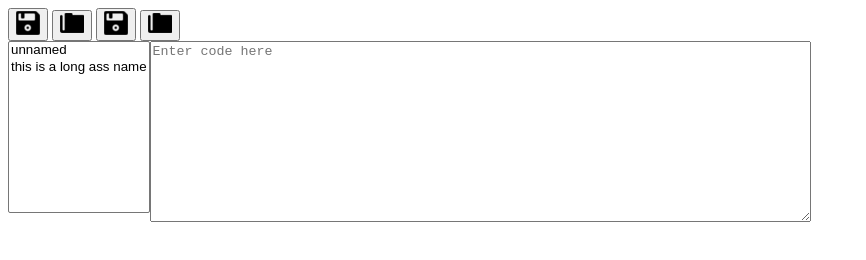
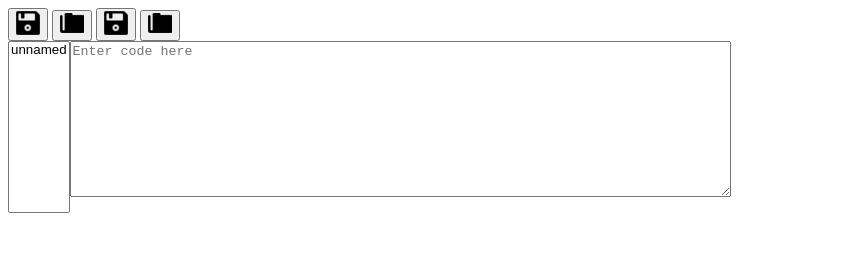
Before and after one commit to fishythefish/chromescript, a browser extension: page chromescript.html in a window 1280 px wide. Shown: the whole page, without its empty margins (0-866 px from the left). Drawn offline with Linux system fonts and the light colour scheme.

Commit message:
THEY FINALLY ALIGN

```diff
--- a/chromescript.html
+++ b/chromescript.html
@@ -16,7 +16,6 @@
             <div id="loader">
                 <select name="FilePicker" size="10">
                     <option value="unnamed">unnamed</option>
-                    <option value="second">this is a long ass name</option>
                 </select>
             </div>
             <div id="textbox">
--- a/style.css
+++ b/style.css
@@ -1,25 +1,17 @@
 body {
 	min-width: 357px;
+    width: 750px;
 	overflow-x: hidden;
 }
+
 #loader{
-    display: inline;
+    display: inline-block;
     position: relative;
     float: left;
-    height: 181;
-}
-
-textarea{
-    height: 175px;
-}
-
-#scriptingspace{
-    height: 175px;
 }
 
 #textbox{
-    display: inline;
+    display: inline-block;
+    position: relative;
     float: left;
-    position: relative;
-    height: 175px;
 }
```
